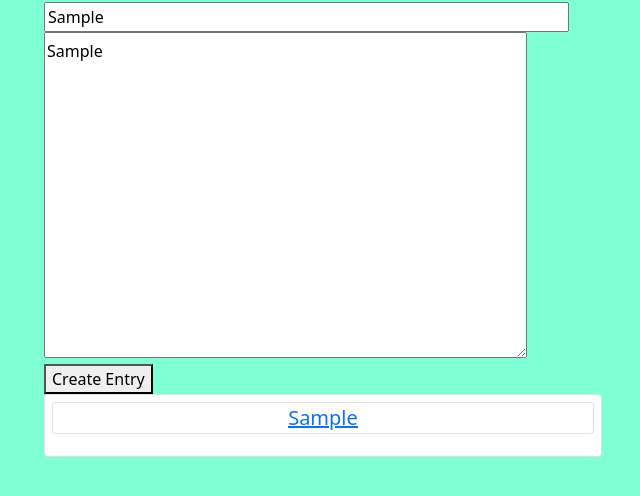
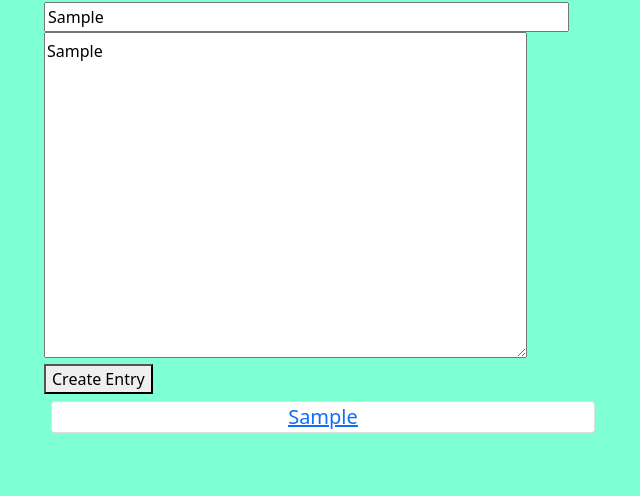
Before and after one commit to niccikaufman/journal-site, a website built with webpack: page src/index.html in a window 1280 px wide. Both pictures are taken after typing "Sample", "Sample" into the empty fields and a click on the button "Create Entry". Shown: the part 54-550 px from the top of the page, without its empty margins (38-678 px from the left). Built offline with nearby package versions, Linux system fonts and the light colour scheme.

Commit message:
remove class tags from teaser-info section

```diff
--- a/src/index.html
+++ b/src/index.html
@@ -17,9 +17,9 @@
         <textarea id="entry-body" placeholder="Body" rows="10" cols="50"></textarea>
       </section>
       <button type="submit" id="create-entry">Create Entry</button>
-      <div class="card" id="teaser-info">
-        <a href="#" id="teaser-link"><p id="teaser-title" class="card-title"></p></a>
-        <section id="posted-entry-body" class="card-body"></section>
+      <div id="teaser-info">
+        <a href="#" id="teaser-link"><p id="teaser-title"></p></a>
+        <section id="posted-entry-body"></section>
       </div>
     </div>
   </body>
```
